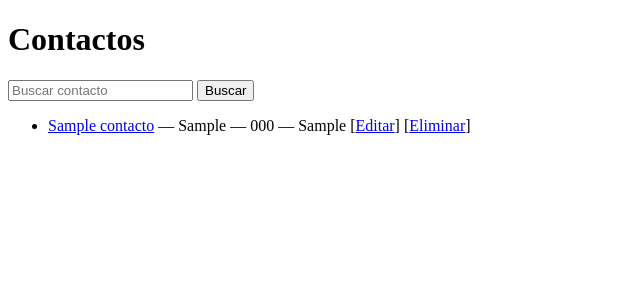
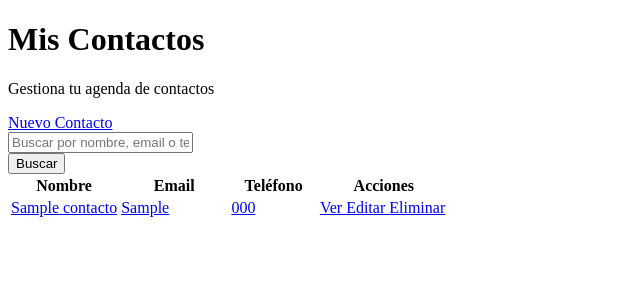
Before and after one commit to DiegoCordova-0/Back-End-2026, a Django app: page /contactos/ in a window 1280 px wide. Shown: the part 26-326 px from the top of the page, without its empty margins (0-640 px from the left). Run offline with Django 5.2, Linux system fonts and the light colour scheme; tables that the repository leaves empty hold one stand-in row (values such as "Sample post").

Commit message:
Mejora lista de contactos con diseño moderno y barra de búsqueda mejorada

```diff
--- a/Agenda/templates/Agenda/contacto_list.html
+++ b/Agenda/templates/Agenda/contacto_list.html
@@ -1,21 +1,94 @@
+<!-- Agenda/templates/Agenda/contacto_list.html -->
 {% extends 'Agenda/base.html' %}
-{% block title %}Listado{% endblock %}
+{% block title %}Listado de Contactos{% endblock %}
 {% block content %}
-<h1>Contactos</h1>
-<form method="get" action="{% url 'contacto_list' %}">
-  <input type="text" name="q" value="{{ query }}" placeholder="Buscar contacto">
-  <button type="submit">Buscar</button>
-</form>
-<ul>
-  {% for c in object_list %}
-    <li>
-      <a href="{% url 'contacto_detail' c.pk %}">{{ c.nombre }}</a>
-      — {{ c.correo }} — {{ c.telefono }} — {{ c.direccion }}
-      [<a href="{% url 'contacto_update' c.pk %}">Editar</a>]
-      [<a href="{% url 'contacto_delete' c.pk %}">Eliminar</a>]
-    </li>
-  {% empty %}
-    <li>No hay contactos.</li>
-  {% endfor %}
-</ul>
+<div class="d-flex justify-content-between align-items-center mb-4">
+  <div>
+    <h1>
+      <i class="bi bi-people"></i> Mis Contactos
+    </h1>
+    <p class="text-muted">Gestiona tu agenda de contactos</p>
+  </div>
+  <a href="{% url 'contacto_create' %}" class="btn btn-primary btn-lg">
+    <i class="bi bi-plus-circle"></i> Nuevo Contacto
+  </a>
+</div>
+
+<!-- Barra de búsqueda -->
+<div class="card mb-4 shadow-sm">
+  <div class="card-body">
+    <form method="get" action="{% url 'contacto_list' %}" class="row g-3">
+      <div class="col-md-9">
+        <div class="input-group input-group-lg">
+          <span class="input-group-text bg-white">
+            <i class="bi bi-search"></i>
+          </span>
+          <input type="text" name="q" class="form-control" value="{{ query }}" placeholder="Buscar por nombre, email o teléfono...">
+        </div>
+      </div>
+      <div class="col-md-3">
+        <button type="submit" class="btn btn-primary w-100 btn-lg">
+          <i class="bi bi-funnel"></i> Buscar
+        </button>
+      </div>
+    </form>
+  </div>
+</div>
+
+{% if object_list %}
+  <div class="table-responsive">
+    <table class="table table-hover align-middle">
+      <thead>
+        <tr>
+          <th scope="col" style="width: 25%;">Nombre</th>
+          <th scope="col" style="width: 25%;">Email</th>
+          <th scope="col" style="width: 20%;">Teléfono</th>
+          <th scope="col" style="width: 30%;">Acciones</th>
+        </tr>
+      </thead>
+      <tbody>
+        {% for c in object_list %}
+        <tr>
+          <td>
+            <a href="{% url 'contacto_detail' c.pk %}" class="text-decoration-none fw-bold">
+              <i class="bi bi-person-circle"></i> {{ c.nombre }}
+            </a>
+          </td>
+          <td>
+            <i class="bi bi-envelope"></i>
+            <a href="mailto:{{ c.correo }}" class="text-decoration-none">
+              {{ c.correo }}
+            </a>
+          </td>
+          <td>
+            <i class="bi bi-telephone"></i>
+            <a href="tel:{{ c.telefono }}" class="text-decoration-none">
+              {{ c.telefono }}
+            </a>
+          </td>
+          <td>
+            <div class="btn-group" role="group">
+              <a href="{% url 'contacto_detail' c.pk %}" class="btn btn-sm btn-info" title="Ver detalles">
+                <i class="bi bi-eye"></i> Ver
+              </a>
+              <a href="{% url 'contacto_update' c.pk %}" class="btn btn-sm btn-warning" title="Editar">
+                <i class="bi bi-pencil-square"></i> Editar
+              </a>
+              <a href="{% url 'contacto_delete' c.pk %}" class="btn btn-sm btn-danger" title="Eliminar">
+                <i class="bi bi-trash"></i> Eliminar
+              </a>
+            </div>
+          </td>
+        </tr>
+        {% endfor %}
+      </tbody>
+    </table>
+  </div>
+{% else %}
+  <div class="alert alert-info alert-dismissible fade show" role="alert">
+    <i class="bi bi-info-circle"></i>
+    <strong>No hay contactos</strong> — Comienza creando tu primer contacto.
+    <a href="{% url 'contacto_create' %}" class="alert-link">Crear contacto</a>
+  </div>
+{% endif %}
 {% endblock %}
```
